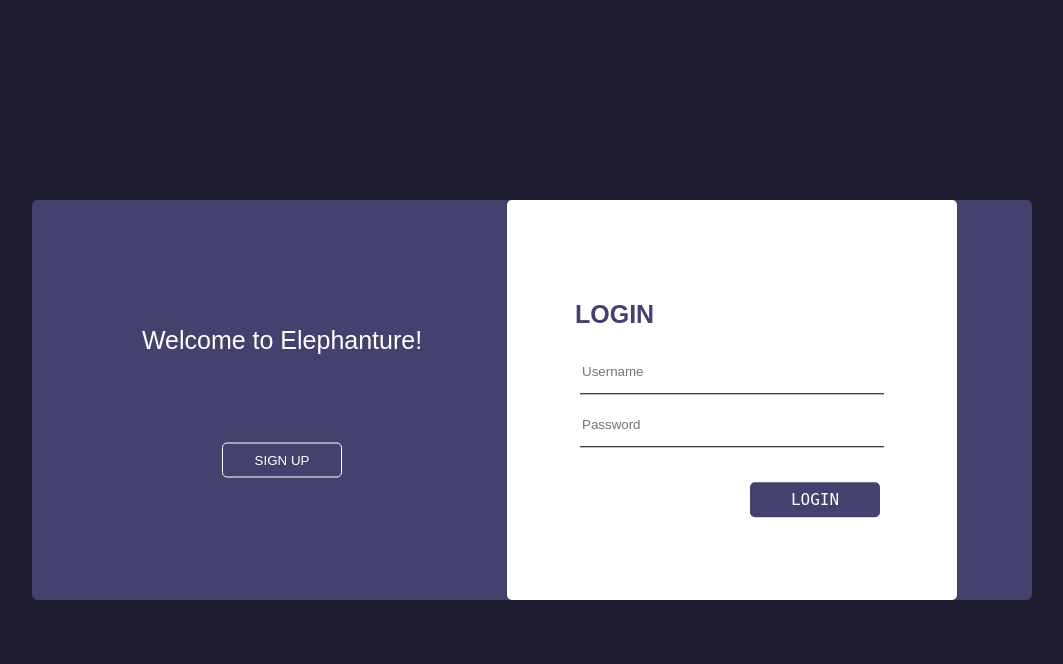
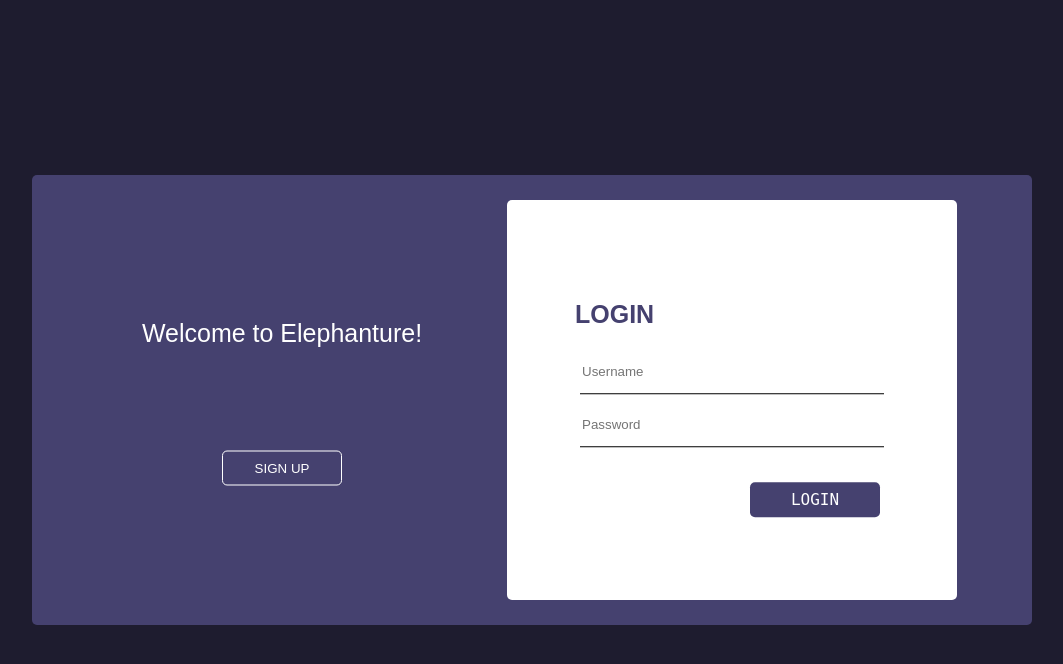
Before and after one commit to minotalen/chatbot-group, a Flask app: template templates/login.html in a window 1280 px wide. Shown: the top 664 px of the page, without its empty margins (108-1171 px from the left). Run offline with Flask 2, Linux system fonts and the light colour scheme; the template is opened without the code that fills it, so the values that code supplies are empty.

Commit message:
udpate login box

```diff
--- a/static/css/login.css
+++ b/static/css/login.css
@@ -4,7 +4,7 @@ body{
     background-color: #1e1c2f;
 }
 #box{
-    height: 400px;
+    height: 450px;
     width: 1000px;
     background-color:#45416f;
     border-radius: 5px;
```
